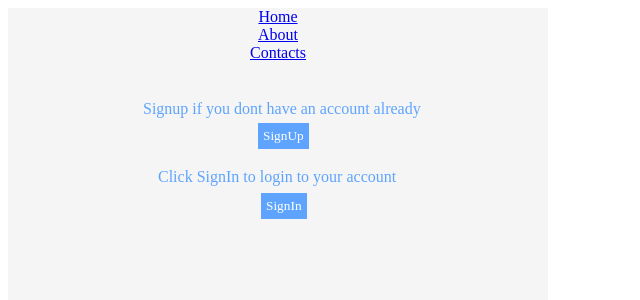
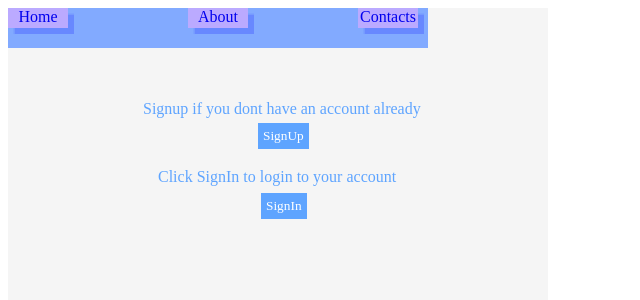
Before and after one commit to arif034/login-full-implementation, a React (Create React App) app: page / in a window 1280 px wide. Shown: the top 300 px of the page, without its empty margins (0-640 px from the left). Built offline with nearby package versions, Linux system fonts and the light colour scheme.

Commit message:
grid data view for navbar grid data view for navbar

```diff
--- a/src/components/Navbar.js
+++ b/src/components/Navbar.js
@@ -4,11 +4,21 @@ class Navbar extends Component {
   render() {
     return (
       <div className="navbar-div">
-        <Link to="/home">Home</Link>
-        <br />
-        <Link to="/about">About</Link>
-        <br />
-        <Link to="/contacts">Contacts</Link>
+        <div>
+          <Link className="navbar-link" to="/home">
+            Home
+          </Link>
+        </div>
+        <div>
+          <Link className="navbar-link" to="/about">
+            About
+          </Link>
+        </div>
+        <div>
+          <Link className="navbar-link" to="/contacts">
+            Contacts
+          </Link>
+        </div>
       </div>
     );
   }
--- a/src/styles.css
+++ b/src/styles.css
@@ -161,3 +161,29 @@
   padding: 7px;
   background-color: rgb(130, 170, 255);
 }
+
+.navbar-div {
+  background-color: rgb(130, 170, 255);
+  height: 40px;
+  width: 420px;
+  display: grid;
+  grid-template-columns: 180px 170px 180px;
+}
+
+.navbar-div > div {
+  background-color: rgb(187, 170, 255);
+  text-align: center;
+  box-shadow: 5px 5px 1px 0.5px rgba(0, 0, 255, 0.2);
+  height: 20px;
+  width: 60px;
+}
+
+.navbar-link {
+  text-decoration: none;
+  transition: all 200ms linear;
+}
+
+.navbar-link:hover {
+  color: hotpink;
+  text-decoration: none;
+}
```
